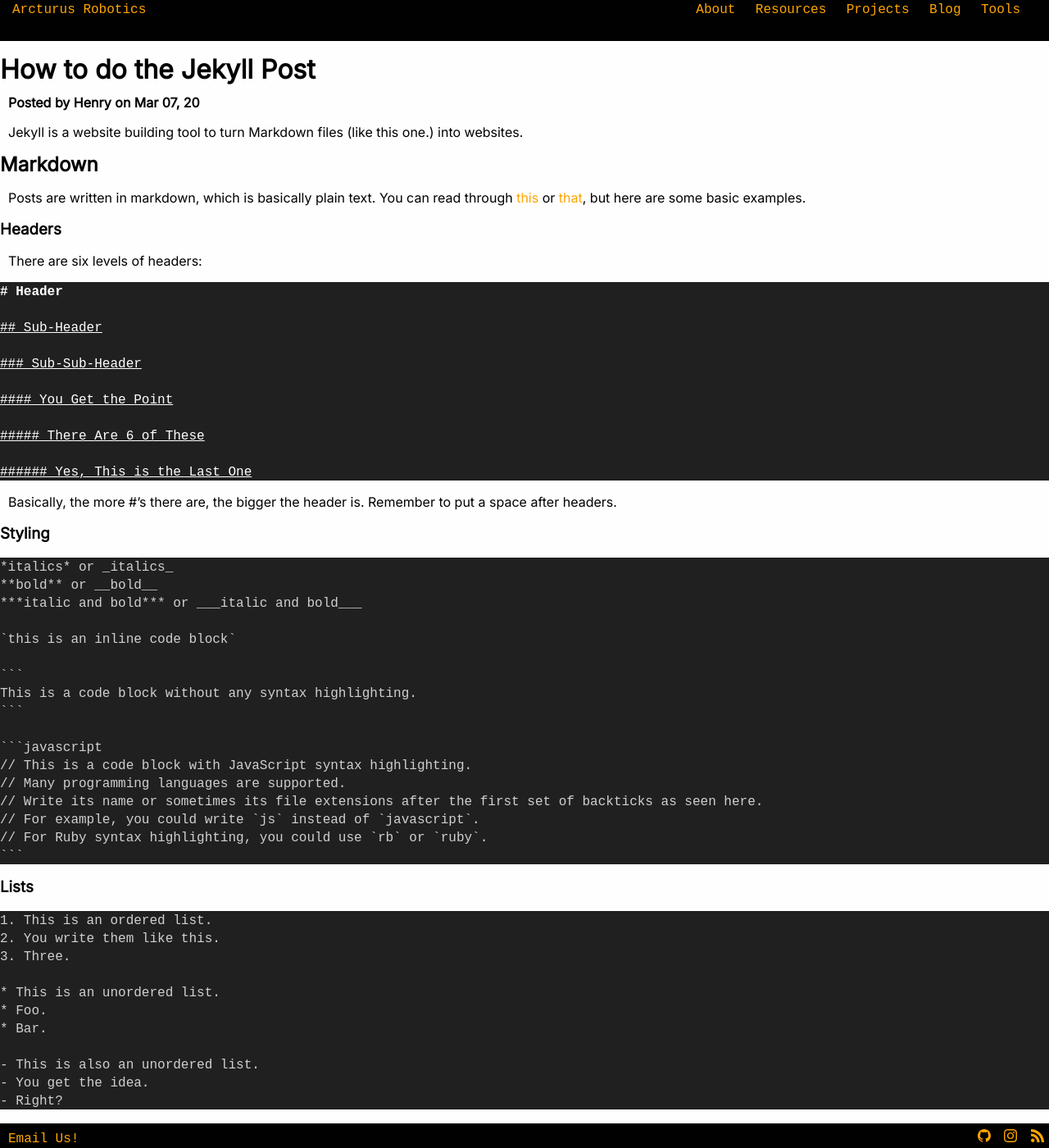
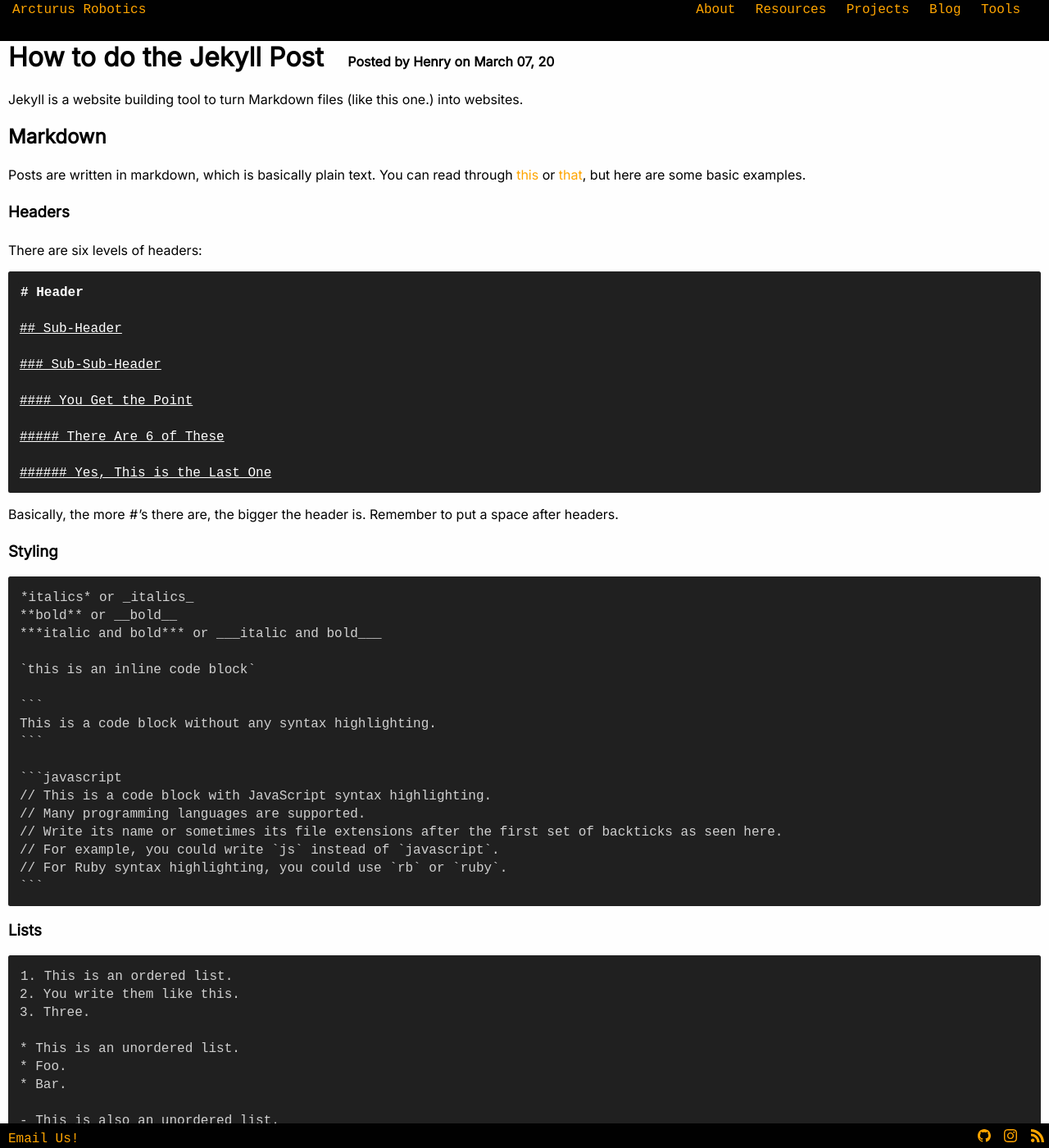
Before and after one commit to arcturus-robotics/arcturusrobotics.com, a Jekyll site: the page built from _posts/2020-03-07-how-to-do-the-jekyll-post.md, in a window 1280 px wide and 1400 px high. Shown: the whole window at 82% size. Built offline with Jekyll 4.4.1, drawn with Linux system fonts in a browser that asks for light colours.

Commit message:
Update post styling

```diff
--- a/_layouts/post.html
+++ b/_layouts/post.html
@@ -3,15 +3,29 @@ layout: default
 ---
 
 <!-- CSS for blog posts only! -->
-
-
 <style>
     @import url('https://fonts.googleapis.com/css?family=Inter&display=swap');
 
-    h1 {
+    h1,
+    h2,
+    h3,
+    h4,
+    h5,
+    h6 {
         display: inline-block;
         width: auto;
-        margin-bottom: 10px;
+        margin: 10px;
+    }
+
+    .highlight {
+        margin: 10px;
+        border-radius: 2.5px;
+        padding: 2px;
+    }
+
+    code {
+        border-radius: 2.5px;
+        padding: 1px;
     }
 
     .wrapper>*,
@@ -41,7 +55,7 @@ layout: default
     Anonymous
     {% endif %}
     {% if page.date %}
-    on {{ page.date | date: "%b %d, %y" }}
+    on {{ page.date | date: "%B %d, %y" }}
     {% endif %}
 </h4>
 
```
